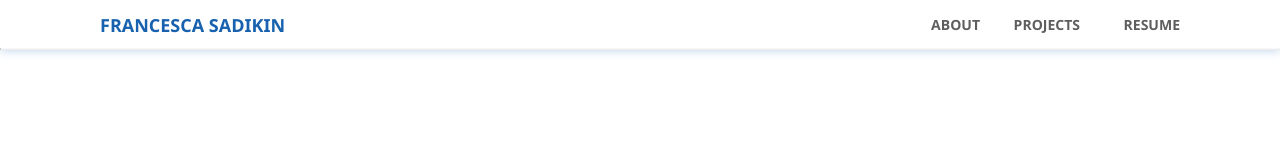
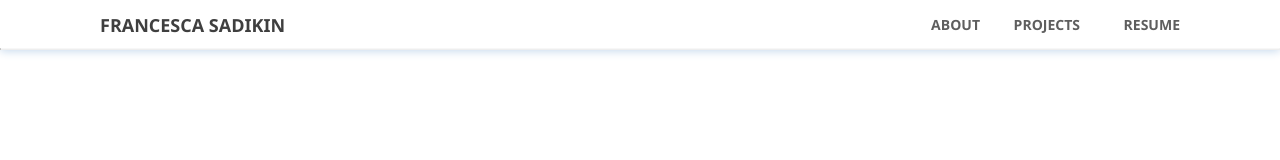
Before and after one commit to serpient/fsadikin, a React (Create React App) app: page / in a window 1280 px wide. In both pictures the pointer is over the link "FRANCESCA SADIKIN". Shown: the top 160 px of the page. Built offline with nearby package versions, Linux system fonts and the light colour scheme.

Commit message:
Update nav hover color

```diff
--- a/src/Header/Header.scss
+++ b/src/Header/Header.scss
@@ -78,7 +78,7 @@ LINKS
 
 .logo:hover,
 .navigation:hover {
-  color: $darker-blue;
+  color: $darker-grey;
 }
 
 .nav-projects,
```
